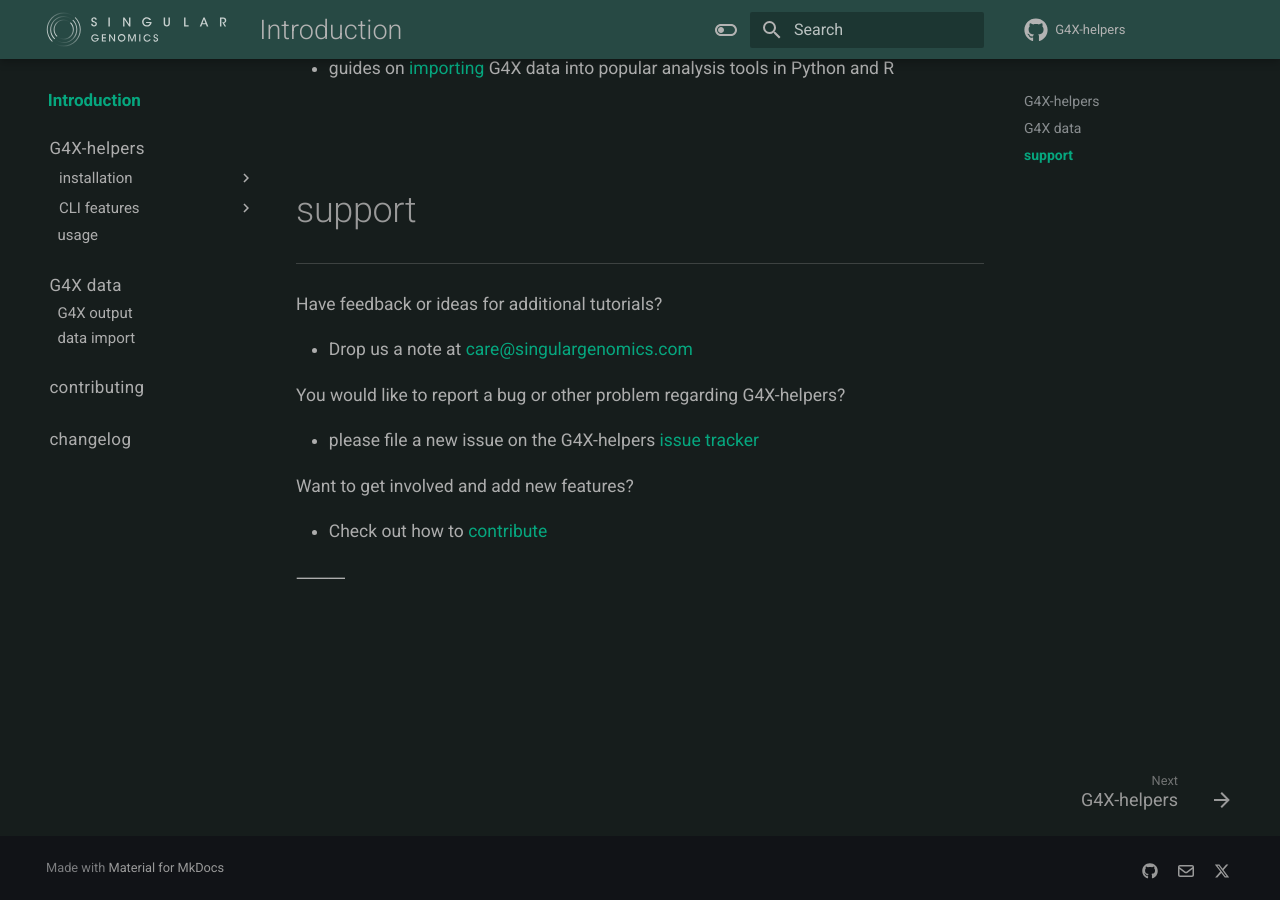
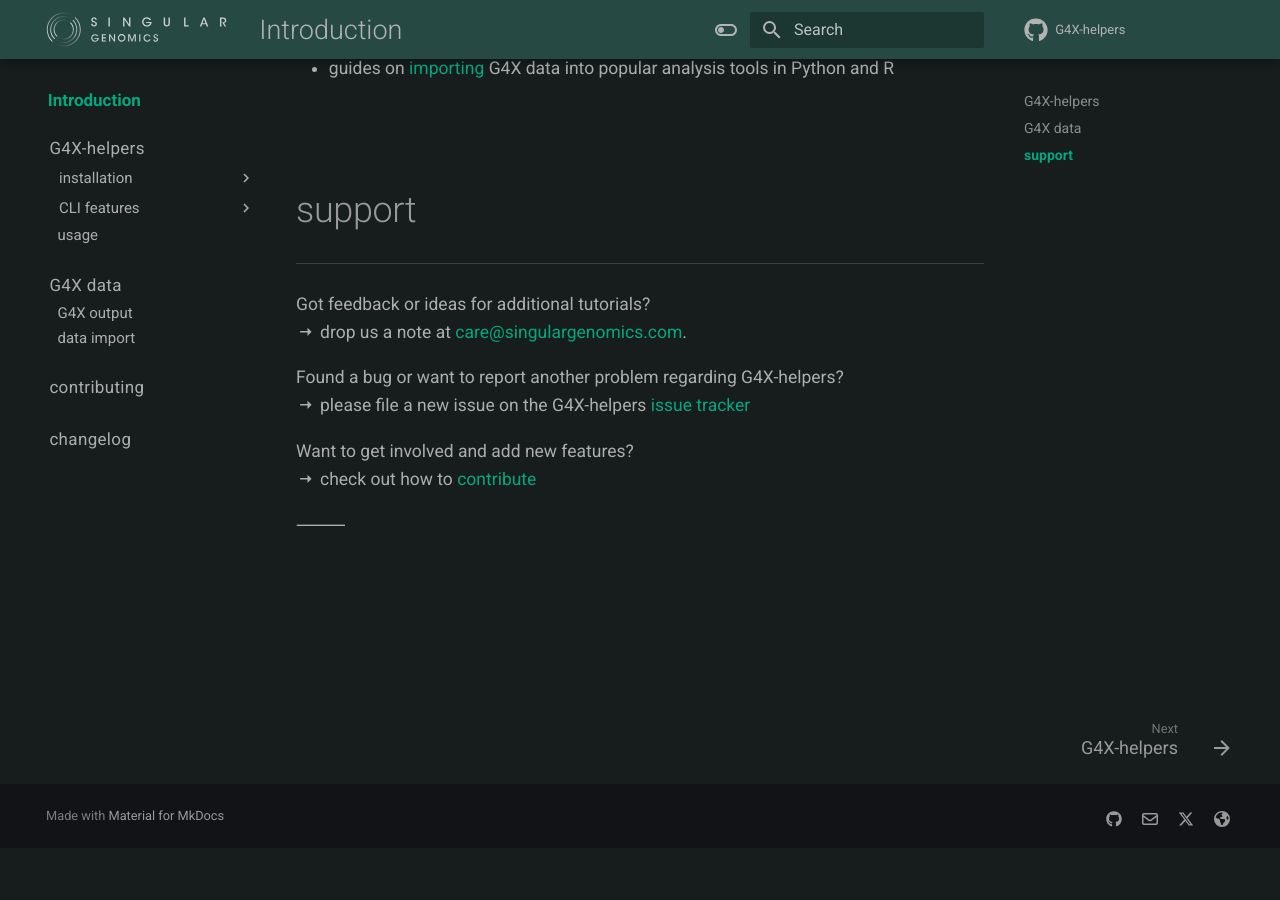
Before and after one commit to Singular-Genomics/G4X-helpers, an MkDocs documentation site: the page built from docs/index.md, in a window 1280 px wide and 900 px high, scrolled down 1549 px. Built offline with MkDocs 1.6.1 and Material for MkDocs 9.7.7, drawn with Linux system fonts in a browser that asks for light colours; comment, search, counter and statistics services are not loaded; after the commit the page ends 2397 px from its top, so only the background shows below that.

Commit message:
updated stale url

```diff
--- a/docs/index.md
+++ b/docs/index.md
@@ -46,17 +46,14 @@
 ## support
 ---
 
-Have feedback or ideas for additional tutorials?
+Got feedback or ideas for additional tutorials?
+:material-arrow-right-thin: drop us a note at [care@singulargenomics.com](mailto:care@singulargenomics.com).
 
-+ Drop us a note at [care@singulargenomics.com](mailto:care@singulargenomics.com)
-
-You would like to report a bug or other problem regarding G4X-helpers?
-
-+ please file a new issue on the G4X-helpers [issue tracker](https://github.com/Singular-Genomics/G4X-helpers/issues)
+Found a bug or want to report another problem regarding G4X-helpers?
+:material-arrow-right-thin: please file a new issue on the G4X-helpers [issue tracker](https://github.com/Singular-Genomics/G4X-helpers/issues)
 
 Want to get involved and add new features?
-
-+ Check out how to [contribute](./contributing/index.md)
+:material-arrow-right-thin: check out how to [contribute](./contributing/index.md)
 
 --8<-- "_partials/end_cap.md"
 
--- a/mkdocs.yml
+++ b/mkdocs.yml
@@ -1,7 +1,7 @@
 # region Site
 site_name: G4X-tutorials
 site_author: Singular Genomics
-site_url: https://singular-genomics.github.io/G4X-helpers/
+site_url: https://docs.singulargenomics.com/G4X-helpers/
 site_description: Singular Genomics G4X data documentation site
 repo_name: G4X-helpers
 repo_url: https://github.com/Singular-Genomics/G4X-helpers
@@ -158,8 +158,12 @@
     - icon: /fontawesome/regular/envelope
       name: support
       link: mailto:care@singulargenomics.com
+
     - icon: fontawesome/brands/x-twitter
       link: https://x.com/SingularGenomic
+
+    - icon: fontawesome/solid/earth-americas
+      link: https://www.singulargenomics.com/
 
 validation:
   omitted_files: warn
```
Also changed, not shown: README.md (+1 -1 lines), 1 other file.
